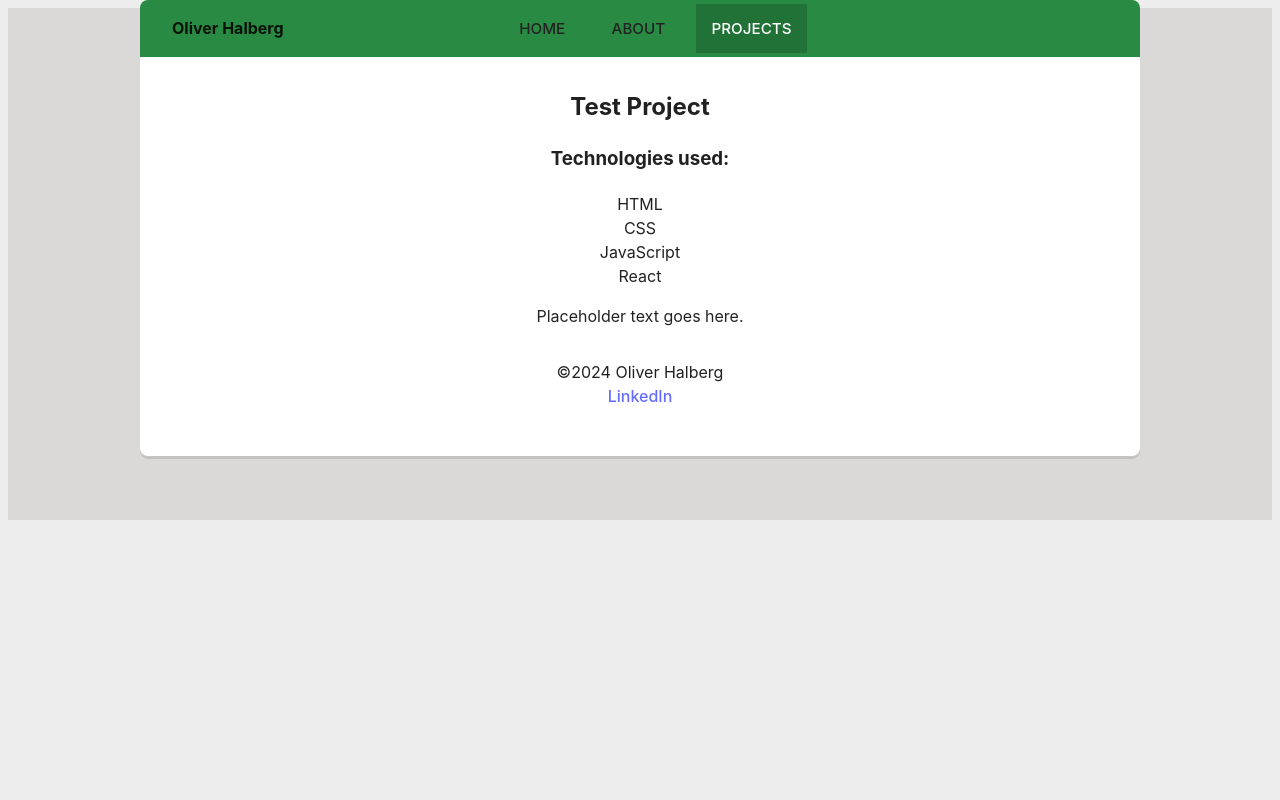
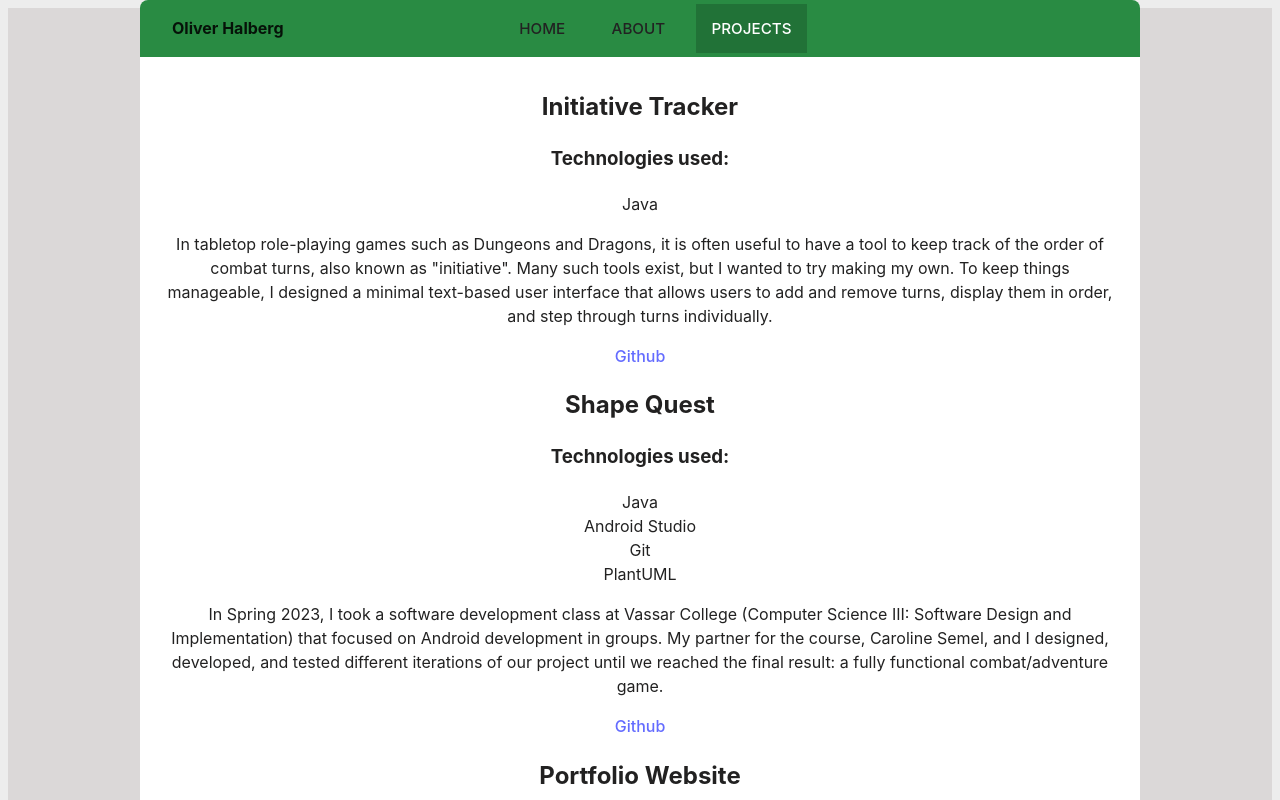
Before and after one commit to oliverhalberg/Portfolio-Site, a React (Vite) app: page /projects in a window 1280 px wide. Shown: the top 800 px of the page. Built offline with nearby package versions, Linux system fonts and the light colour scheme.

Commit message:
Added draft text to projects-list.json, added an imgPath property to the Project component's prop type checking.

```diff
--- a/src/components/Project.jsx
+++ b/src/components/Project.jsx
@@ -21,6 +21,7 @@ Project.PropTypes = {
         technologies: PropTypes.arrayOf(PropTypes.string).isRequired,
         title: PropTypes.string.isRequired,
         description: PropTypes.string.isRequired,
-        githubLink: PropTypes.string
+        githubLink: PropTypes.string,
+        imgPath: PropTypes.string
     })
 }
--- a/src/data/projects-list.json
+++ b/src/data/projects-list.json
@@ -1,10 +1,25 @@
 {
     "projects" : [
         {
+            "id": 0,
+            "title": "Initiative Tracker",
+            "technologies": ["Java"],
+            "description": "In tabletop role-playing games such as Dungeons and Dragons, it is often useful to have a tool to keep track of the order of combat turns, also known as \"initiative\". Many such tools exist, but I wanted to try making my own. To keep things manageable, I designed a minimal text-based user interface that allows users to add and remove turns, display them in order, and step through turns individually.",
+            "githubLink": "https://github.com/oliverhalberg/InitiativeTracker"
+        },
+        {
             "id": 1,
-            "title": "Test Project",
-            "technologies": ["HTML", "CSS", "JavaScript", "React"],
-            "description": "Placeholder text goes here."
+            "title": "Shape Quest",
+            "technologies": ["Java", "Android Studio", "Git", "PlantUML"],
+            "description": "In Spring 2023, I took a software development class at Vassar College (Computer Science III: Software Design and Implementation) that focused on Android development in groups. My partner for the course, Caroline Semel, and I designed, developed, and tested different iterations of our project until we reached the final result: a fully functional combat/adventure game.",
+            "githubLink": "https://github.com/oliverhalberg/Shape-Quest"
+        },
+        {
+            "id": 2,
+            "title": "Portfolio Website",
+            "technologies": ["HTML", "CSS", "JavaScript", "React", "React Router"],
+            "description": "I created a personal portfolio website using React to showcase my experience and projects. I used example code from Treehouse courses as reference material, and learned how to design, create, and style the custom React components I needed to assemble the website.",
+            "githubLink": "https://github.com/oliverhalberg/Portfolio-Site"
         }
     ]
 }
```
